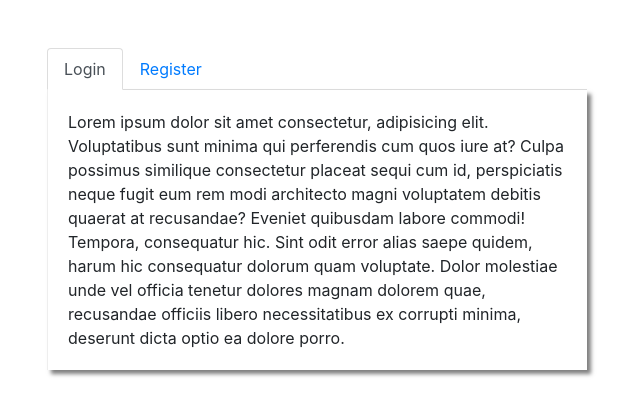
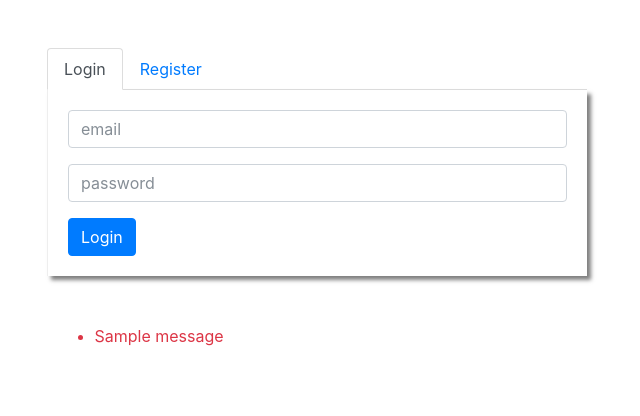
Before and after one commit to jon00042/LoginAndRegister, a Flask app: template templates/authenticate.html in a window 1280 px wide. Shown: the top 416 px of the page, without its empty margins (323-963 px from the left). Run offline with Flask 2, Linux system fonts and the light colour scheme; the template is opened without the code that fills it, so the values that code supplies are empty; tables that the repository leaves empty hold one stand-in row (values such as "Sample post"); one stand-in notice (Sample message) is shown; some libraries are stand-ins or nearby versions.

Commit message:
First pass

```diff
--- a/db/base.py
+++ b/db/base.py
@@ -6,17 +6,14 @@ from sqlalchemy.orm import backref
 Base = declarative_base()
 DB_FILE = 'sqlite:///db/DATABASE.sqlite'
 
-
 def inverse_relationship(tablename):
     return backref(tablename, uselist=True, cascade='delete, all, delete-orphan', lazy='dynamic')
-
 
 def get_session():
     engine = create_engine(DB_FILE)
     sesson_config = sessionmaker(bind=engine, expire_on_commit=False)
     Base.metadata.create_all(engine)
     return sesson_config()
-
 
 def create_db():
     engine = create_engine(DB_FILE)
@@ -25,9 +22,7 @@ def create_db():
 def create_tables():
     get_session().close()
 
-
 class DbManager:
-
     def __init__(self):
         self.session = None
         self.is_transactional = False
--- a/db/data_layer.py
+++ b/db/data_layer.py
@@ -2,7 +2,6 @@ from db.base import DbManager
 from db.entities import User
 
 db = DbManager()
-
 
 def create_user(email, name, password):
     user = User()
--- a/db/entities.py
+++ b/db/entities.py
@@ -6,10 +6,8 @@ from db.base import Base, inverse_relationship, create_tables
 class User(Base):
     __tablename__ = 'users'
     id = Column(Integer, primary_key=True)
-
     name = Column(String)
     email = Column(String, unique=True)
     password = Column(String)
-
     created_at = Column(DateTime, default=func.now())
     updated_at = Column(DateTime, default=func.now(), onupdate=func.now())
--- a/server.py
+++ b/server.py
@@ -1,9 +1,10 @@
 import re
 from flask import Flask, session, request, redirect, render_template, flash, url_for
 from db.data_layer import get_user_by_email, get_user_by_id, create_user
+import sqlalchemy
 
 app = Flask(__name__)
-
+app.secret_key = 'garbage'
 
 EMAIL_REGEX = re.compile(r'^([a-zA-Z0-9_\-\.]+)@((\[[0-9]{1,3}\.[0-9]{1,3}\.[0-9]{1,3}\.)|(([a-zA-Z0-9\-]+\.)+))([a-zA-Z]{2,4}|[0-9]{1,3})(\]?)$')
 
@@ -11,4 +12,48 @@
 def index():
     return render_template('index.html')
 
+@app.route('/authenticate')
+def authenticate():
+    if ('user_id' in session):
+        redirect(url_for('index'))
+    return render_template('authenticate.html')
+
+@app.route('/register', methods=['POST'])
+def register():
+    is_valid = True
+    for field in ['html_email', 'html_username', 'html_password']:
+        if (len(request.form[field]) <= 0):
+            flash('{} cannot be empty!'.format(field[5:]))
+            is_valid = False
+    if (request.form['html_password'] != request.form['html_confirm']):
+            flash('passwords do not match!')
+            is_valid = False
+    if (not is_valid):
+        return redirect('authenticate')
+    user = create_user(request.form['html_email'], request.form['html_username'], request.form['html_password'])
+    session['user_id'] = user.id
+    session['username'] = user.name
+    return redirect(url_for('index'))
+
+@app.route('/login', methods=['POST'])
+def login():
+    user = None
+    try:
+        user = get_user_by_email(request.form['html_email'])
+    except sqlalchemy.orm.exc.NoResultFound:
+        pass
+    except Exception as ex:
+        print(ex)
+    if (user is not None and request.form['html_password'] == user.password):
+        session['user_id'] = user.id
+        session['username'] = user.name
+        return redirect(url_for('index'))
+    flash('invalid login attempt')
+    return redirect(url_for('authenticate'))
+
+@app.route('/logout')
+def logout():
+    session.clear()
+    return redirect(url_for('index'))
+
 app.run(debug=True)
--- a/templates/authenticate.html
+++ b/templates/authenticate.html
@@ -1,3 +1,4 @@
+
 {% extends 'base.html' %} {% block body %}
 
 <div class="row my-5">
@@ -12,13 +13,37 @@
         </ul>
         <div class="tab-content" id="myTabContent">
             <div class="tab-pane fade show active" id="login" role="tabpanel" aria-labelledby="login-tab">
-                Lorem ipsum dolor sit amet consectetur, adipisicing elit. Voluptatibus sunt minima qui perferendis cum quos iure at? Culpa possimus similique consectetur placeat sequi cum id, perspiciatis neque fugit eum rem modi architecto magni voluptatem debitis quaerat at recusandae? Eveniet quibusdam labore commodi! Tempora, consequatur hic. Sint odit error alias saepe quidem, harum hic consequatur dolorum quam voluptate. Dolor molestiae unde vel officia tenetur dolores magnam dolorem quae, recusandae officiis libero necessitatibus ex corrupti minima, deserunt dicta optio ea dolore porro.
+                <form action="{{url_for('login')}}" method="POST">
+                    <div class="form-group">
+                        <input type="email" class="form-control" name="html_email" placeholder="email">
+                    </div>
+                    <div class="form-group">
+                        <input type="password" class="form-control" name="html_password" placeholder="password">
+                    </div>
+                    <button type="submit" class="btn btn-primary">Login</button>
+                </form>
             </div>
             <div class="tab-pane fade" id="register" role="tabpanel" aria-labelledby="register-tab">
-                Lorem ipsum dolor, sit amet consectetur adipisicing elit. Blanditiis, accusantium! Aperiam iure reiciendis eveniet rerum ab, illum dolor, qui fugiat nemo nesciunt suscipit deleniti officia distinctio cumque soluta repellendus? Nam, rem, eligendi enim voluptatum beatae aut aperiam reiciendis ullam autem voluptatem laboriosam temporibus obcaecati doloremque esse saepe consequatur omnis ipsum, aliquam doloribus ab incidunt sapiente recusandae dolores! Blanditiis tenetur rem deleniti fugiat et, quaerat ea odit est laborum aut iusto eaque impedit cumque tempore? Corrupti, distinctio repudiandae minus eum atque cumque consequatur odit saepe tempore vero beatae commodi nesciunt vel excepturi esse reiciendis dicta quidem? Facilis autem exercitationem vitae tempore!
+                <form action="{{url_for('register')}}" method="POST">
+                    <div class="form-group">
+                        <input type="email" class="form-control" name="html_email" placeholder="email">
+                    </div>
+                    <div class="form-group">
+                        <input type="text" class="form-control" name="html_username" placeholder="full name">
+                    </div>
+                    <div class="form-group">
+                        <input type="password" class="form-control" name="html_password" placeholder="password">
+                    </div>
+                    <div class="form-group">
+                        <input type="password" class="form-control" name="html_confirm" placeholder="confirm">
+                    </div>
+                    <button type="submit" class="btn btn-primary">Register</button>
+                </form>
             </div>
         </div>
     </div>
 </div>
 
+{% include 'errors.html' %}
+
 {% endblock %}
--- a/templates/base.html
+++ b/templates/base.html
@@ -11,12 +11,9 @@
 
     <!-- Custom CSS -->
     <link rel="stylesheet" href="{{url_for('static', filename='css/style.css')}}">
-
   </head>
 
   <body>
-
-
     <div class="container">
       {% block body %} {% endblock %}
     </div>
@@ -25,6 +22,5 @@
     <script src="{{url_for('static', filename='lib/jquery-3.2.1.min.js')}}"></script>
     <script src="{{url_for('static', filename='lib/popper.min.js')}}"></script>
     <script src="{{url_for('static', filename='lib/bootstrap.min.js')}}"></script>
-
   </body>
 </html>
--- a/templates/errors.html
+++ b/templates/errors.html
@@ -0,0 +1,14 @@
+
+<div class="col-6 offset-3 my-5">
+    {% with errors = get_flashed_messages() %}
+    {% if errors %}
+    <div class="text-danger">
+        <ul>
+            {% for message in errors %}
+            <li>{{message}}</li>
+            {% endfor %}
+        </ul>
+    </div>
+    {% endif %}
+    {% endwith %}
+</div>
```
Also changed, not shown: templates/index.html (+9 -0 lines).
